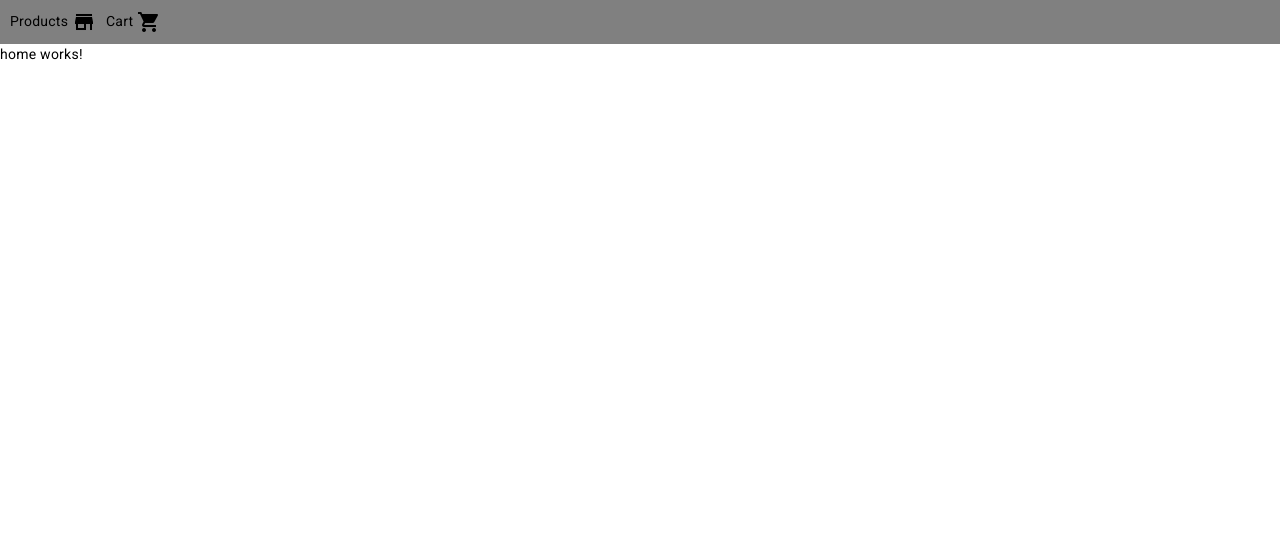
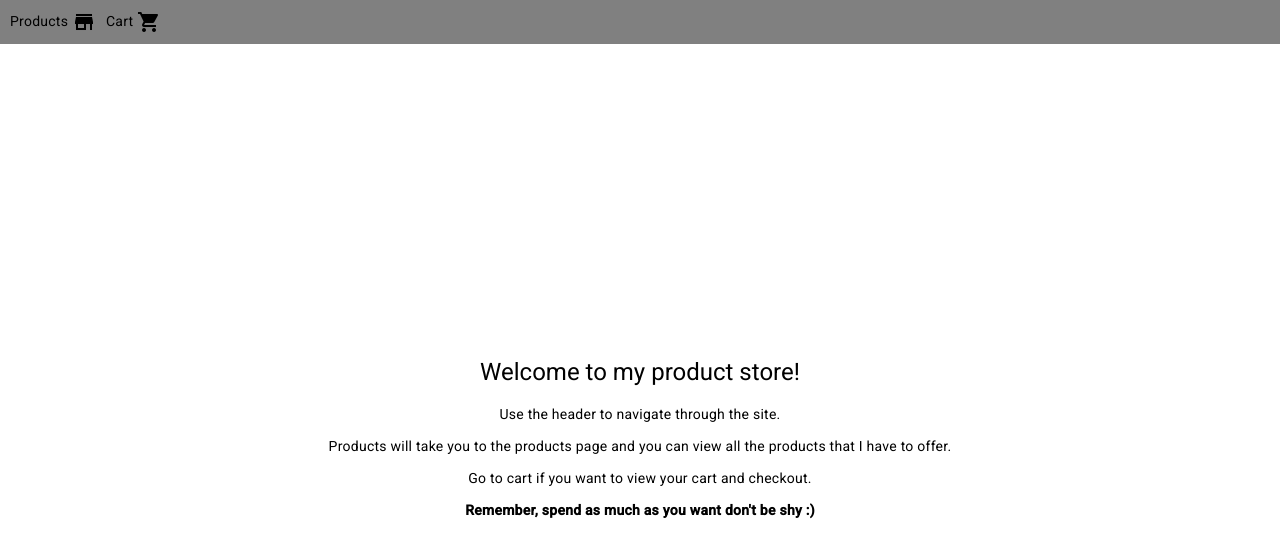
Before and after one commit to quyet-v/CodeChallenge, an Angular app: page / in a window 1280 px wide. Shown: the top 558 px of the page. Built offline with nearby package versions, Linux system fonts and the light colour scheme; sample sign-in values are in the browser's storage.

Commit message:
feature: added content to home component

```diff
--- a/src/app/components/home/home.component.css
+++ b/src/app/components/home/home.component.css
@@ -0,0 +1,7 @@
+.home-container {
+    display: flex;
+    flex-direction: column;
+    align-items: center;
+    justify-content: center;
+    height: 100%;
+}
--- a/src/app/components/home/home.component.html
+++ b/src/app/components/home/home.component.html
@@ -1 +1,7 @@
-<p>home works!</p>
+<div class="home-container">
+    <h1>Welcome to my product store!</h1>
+    <p>Use the header to navigate through the site.</p>
+    <p>Products will take you to the products page and you can view all the products that I have to offer.</p>
+    <p>Go to cart if you want to view your cart and checkout.</p>
+    <p><b>Remember, spend as much as you want don't be shy :)</b></p>
+</div>
```
